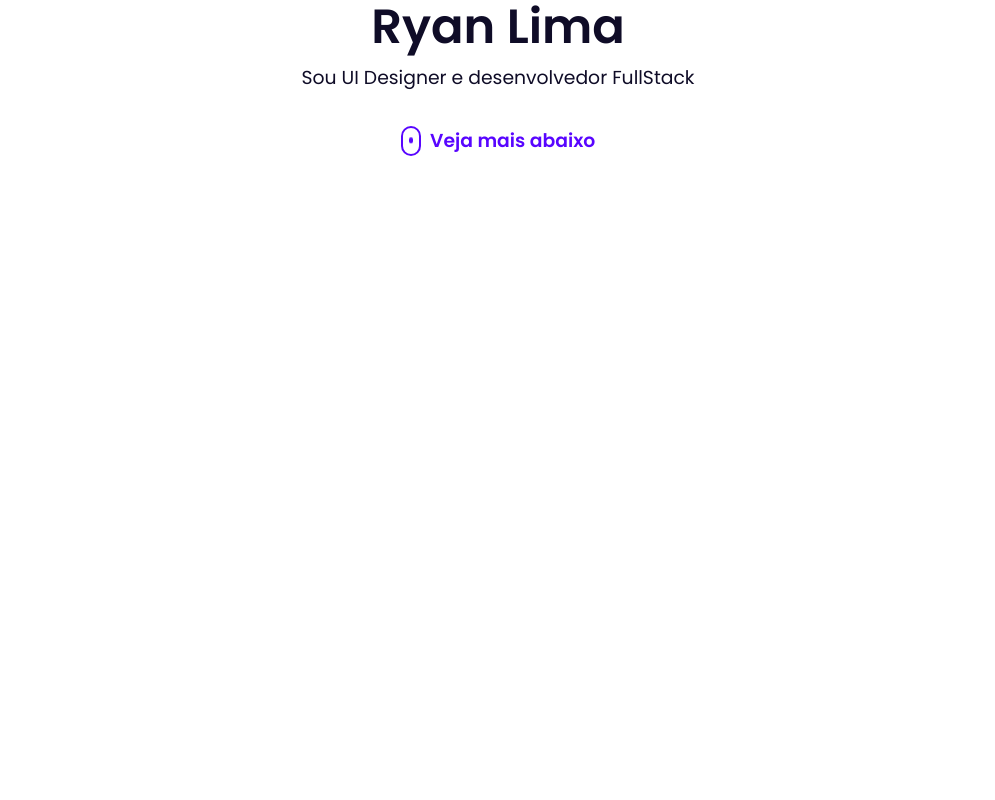
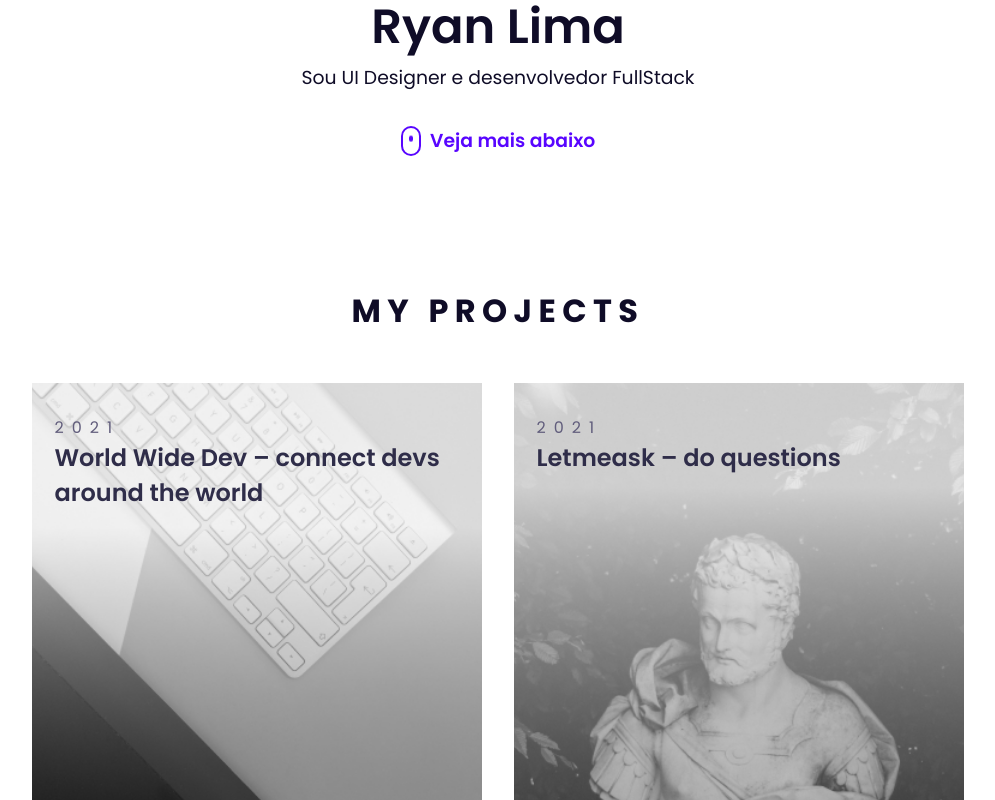
Before and after one commit to ryansldev/old-personal-website, a Next.js app: page / in a window 1280 px wide. Shown: the part 280-1080 px from the top of the page, without its empty margins (142-1137 px from the left). Before the commit the page ends 800 px from the top, so only its background shows below. Built offline with nearby package versions, Linux system fonts and the light colour scheme.

Commit message:
:sparkles: Done project section

```diff
--- a/pages/index.tsx
+++ b/pages/index.tsx
@@ -25,12 +25,36 @@ const Home: NextPage = () => {
             </div>
             <h1>Ryan Lima</h1>
             <h2 style={{ marginBottom: '0.3em' }}>Sou UI Designer e desenvolvedor FullStack</h2>
-            <Link passHref={true} href="#">
+            <Link passHref={true} href="#projects">
               <div className={styles.letsWorkTogether}>
                 <div className={styles.scrollToIcon}>
                 </div>
                 Veja mais abaixo
               </div>
+            </Link>
+          </div>
+
+          <h1 className={styles.projectsSectionTitle}>MY PROJECTS</h1>
+          <div className={styles.projects} id="projects">
+            <Link href="https://github.com/ryansldev/world-wide-dev" passHref={true}>
+              <a target="_blank" className={styles.project} id={styles.wwdev}>
+                <div className={styles.containerProject}>
+                  <span className={styles.year}>2021</span>
+                  <h1 className={styles.title}>
+                    World Wide Dev – connect devs around the world
+                  </h1>
+                </div>
+              </a>
+            </Link>
+            <Link href="https://github.com/ryansldev/letmeask" passHref={true}>
+              <a target="_blank" className={styles.project} id={styles.letmeask}>
+                <div className={styles.containerProject}>
+                  <span className={styles.year}>2021</span>
+                  <h1 className={styles.title}>
+                    Letmeask – do questions
+                  </h1>
+                </div>
+              </a>
             </Link>
           </div>
         </div>
--- a/styles/Home.module.css
+++ b/styles/Home.module.css
@@ -119,3 +119,74 @@
     font-size: 1.8rem;
   }
 }
+
+.projectsSectionTitle {
+  font-variant: small-caps;
+  letter-spacing: 0.2em;
+  font-weight: 700;
+  text-align: center;
+  margin-top: 2em;
+}
+
+.projects {
+  display: flex;
+  align-items: center;
+  justify-content: center;
+  flex-wrap: wrap;
+
+  gap: 2em;
+  margin: 3em;
+}
+
+.project {
+  width: 100%;
+  max-width: 450px;
+  min-width: 280px;
+  height: 100%;
+  min-height: 600px;
+
+  font-size: 1rem;
+  background-size: cover;
+  background-position: center;
+}
+
+@media (max-width: 280px) {
+  .projects {
+    gap: 0;
+  }
+}
+
+.project#wwdev {
+  background-image: url('../public/wwdev-banner.jpg');
+}
+
+.project#letmeask {
+  background-image: url('../public/letmeask-banner.jpg');
+}
+
+.project h1 {
+  font-size: 1.5rem;
+  font-weight: 600;
+  color: var(--slate-800);
+
+  transition: .3s ease-in-out;
+}
+
+.project span {
+  font-size: 1rem;
+  color: var(--slate-600);
+  font-weight: 400;
+  font-variant: small-caps;
+  letter-spacing: .5em;
+}
+
+.project:hover h1 {
+  color: var(--indigo-500);
+}
+
+.project .containerProject {
+  width: 100%;
+  max-width: 90%;
+  margin: 0 auto;
+  margin-top: 2em;
+}
--- a/styles/globals.css
+++ b/styles/globals.css
@@ -34,6 +34,10 @@ body {
   color: var(--slate-900);
 }
 
+html {
+  scroll-behavior: smooth;
+}
+
 a {
   color: inherit;
   text-decoration: none;
```
Also changed, not shown: public/letmeask-banner.jpg (added), public/wwdev-banner.jpg (added).
